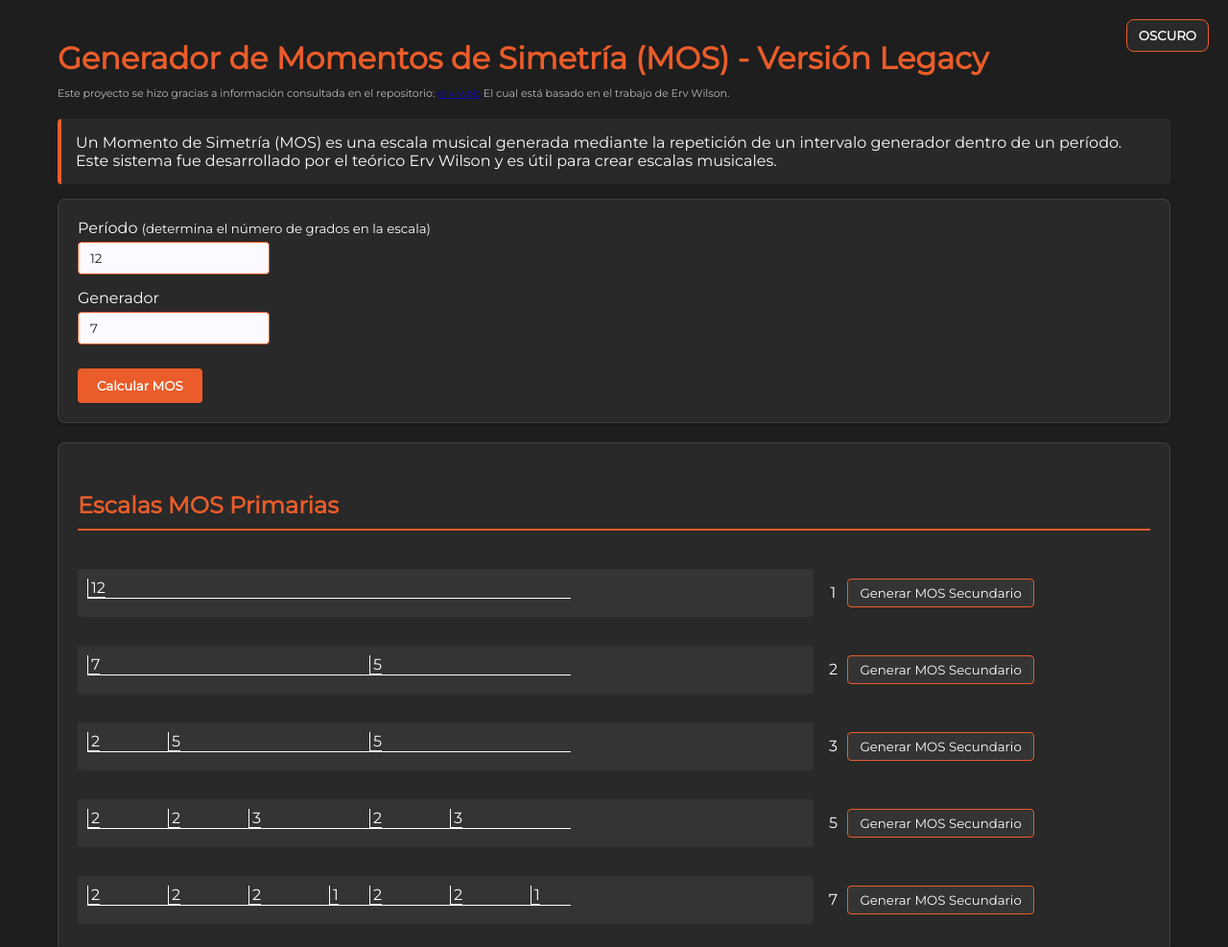
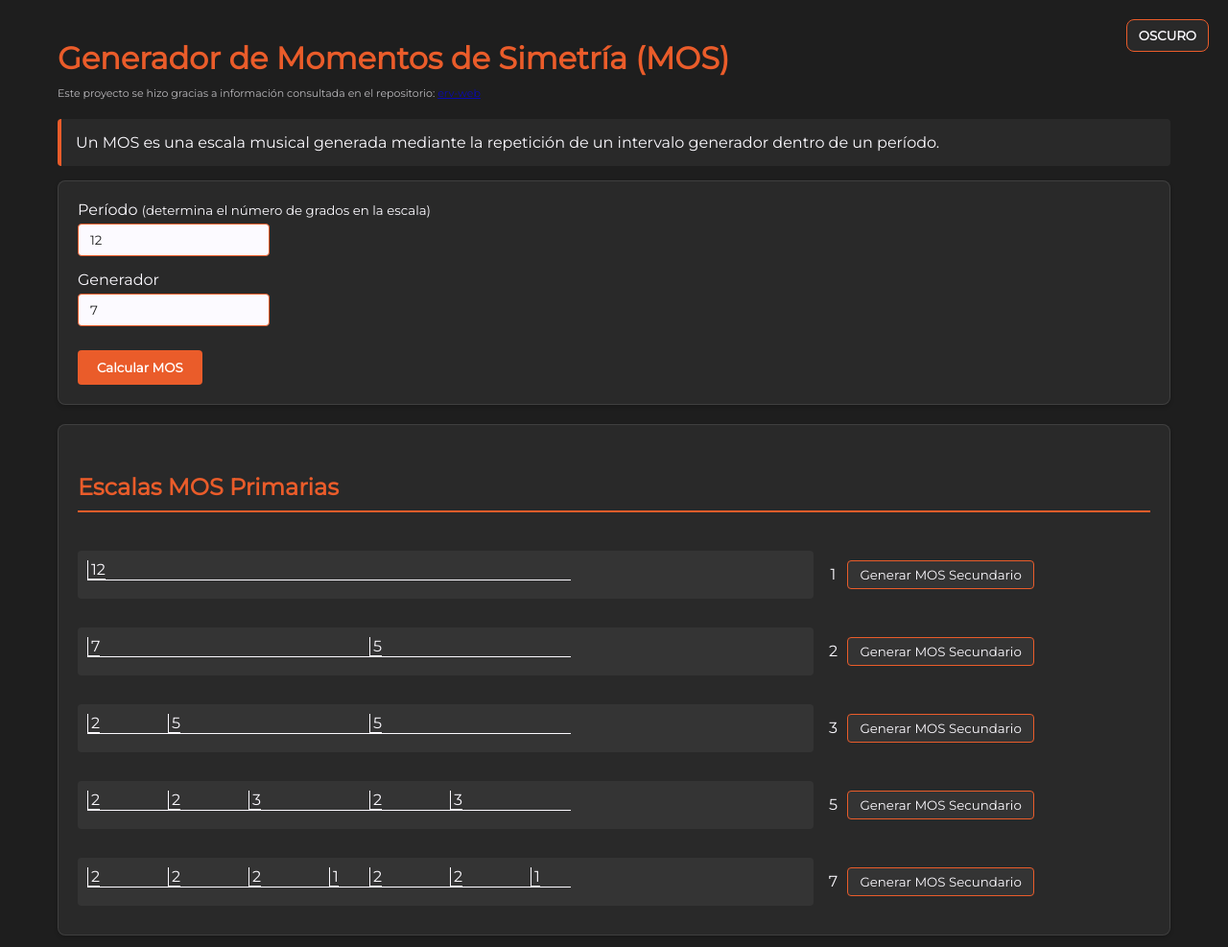
Before and after one commit to Totopo27/xen-suite, a plain HTML site: page apps/mos-generator/index.html in a window 1280 px wide. Shown: the top 987 px of the page at 96% size. Drawn offline with Linux system fonts and the light colour scheme.

Commit message:
Update index.html

```diff
--- a/apps/mos-generator/index.html
+++ b/apps/mos-generator/index.html
@@ -8,19 +8,17 @@
     <link rel="stylesheet" href="css/style.css">
 </head>
 <body>
-    <h1 class="wt__mos-title">Generador de Momentos de Simetría (MOS) - Versión Legacy</h1>
+    <h1 class="wt__mos-title">Generador de Momentos de Simetría (MOS)</h1>
     <button id="themeToggle" class="theme-toggle-btn">OSCURO</button>
 
     <div class="wt__credits">
         Este proyecto se hizo gracias a información consultada en el repositorio:
         <a href="https://github.com/diegovdc/erv-web">erv-web</a>
-        El cual está basado en el trabajo de Erv Wilson.
     </div>
 
     <div class="info-box">
-        Un Momento de Simetría (MOS) es una escala musical generada mediante
-        la repetición de un intervalo generador dentro de un período. Este sistema fue desarrollado
-        por el teórico Erv Wilson y es útil para crear escalas musicales.
+        Un MOS es una escala musical generada mediante
+        la repetición de un intervalo generador dentro de un período.
     </div>
 
     <div class="wt__mos-form">
```
